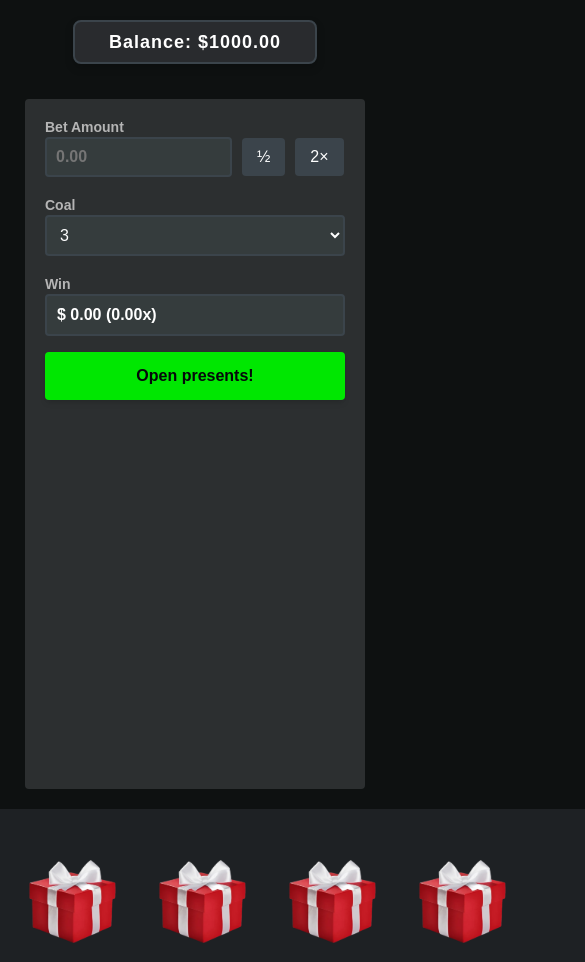
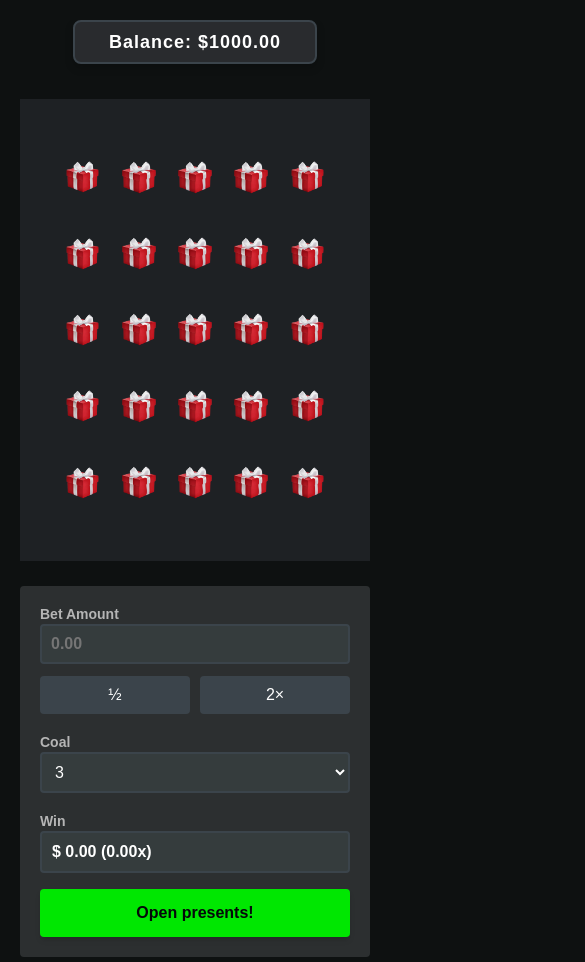
Before and after one commit to staten-island-tech/create-task-EmersonYang3, a website built with Vite: page APP/index.html in a window 390 px wide. Shown: the top 962 px of the page, 585 px wide, since content can reach past the window. Built offline with nearby package versions, Linux system fonts and the light colour scheme.

Commit message:
responsiveness + betadjuster fix

```diff
--- a/APP/index.html
+++ b/APP/index.html
@@ -28,8 +28,10 @@
             placeholder="0.00"
             value=""
           />
-          <button id="halve-bet">½</button>
-          <button id="double-bet">2×</button>
+          <div class="buttons-wrap">
+            <button id="halve-bet">½</button>
+            <button id="double-bet">2×</button>
+          </div>
         </div>
         <label for="Coal">Coal</label>
         <select id="Coal">
--- a/APP/src/styles/base.css
+++ b/APP/src/styles/base.css
@@ -8,13 +8,16 @@ html, body {
   justify-content: flex-start;
   align-items: center;
   margin-top: 10px;
+  overflow-x: hidden;
 }
 
 .main-container {
   display: flex;
   justify-content: center;
   align-items: flex-start;
-  width: 100%;
+  justify-self: center;
+  width: 100vw;
+  max-width: 1280px;
   padding: 20px;
   box-sizing: border-box;
   flex-direction: row;
@@ -22,7 +25,9 @@ html, body {
 
 @media (max-width: 768px) {
   .main-container {
-    flex-direction: column;
+    width: 100vw;
+    flex-direction: column-reverse;
+    gap: 25px;
     align-items: center;
   }
 }
--- a/APP/src/styles/betting-settings.css
+++ b/APP/src/styles/betting-settings.css
@@ -1,6 +1,5 @@
 .betting-settings {
-  width: 100%;
-  max-width: 300px;
+  width: 20%;
   height: 650px;
   background-color: #2c2f30;
   padding: 20px;
@@ -18,8 +17,7 @@ label {
   color: #b5b5b5;
 }
 
-
-#total-payout {;
+#total-payout {
   margin-top: 2px;
   border-radius: 4px;
   font-size: 16px;
@@ -27,7 +25,7 @@ label {
   border: 2px solid #3b444b;
   color: #fff;
   padding: 10px;
-  transition: border 0.15s cubic-bezier(0.4, 0, 0.2, 1)
+  transition: border 0.15s cubic-bezier(0.4, 0, 0.2, 1);
 }
 
 #total-payout:hover {
@@ -35,14 +33,14 @@ label {
 }
 
 .input-wrap {
+  width: 100%;
   display: flex;
-  align-items: center;
-  gap: 10px;
+  flex-direction: column;
+  gap: 2px;
   margin-bottom: 20px;
 }
 
 input[type="number"] {
-  width: 165px;
   padding: 9px;
   border: 2px solid #3b444b;
   border-radius: 4px;
@@ -50,10 +48,19 @@ input[type="number"] {
   color: #fff;
   font-size: 16px;
   font-weight: bold;
-  transition: border 0.15s cubic-bezier(0.4, 0, 0.2, 1)
+  transition: border 0.15s cubic-bezier(0.4, 0, 0.2, 1);
 }
 
-select {
+input[type="number"]:hover {
+  border: 2px solid #515c5f;
+}
+
+input[type="number"]:focus {
+  outline: none;
+  border: 2px solid #515c5f;
+}
+
+select{
   width: 100%;
   padding: 9px;
   margin-bottom: 20px;
@@ -62,16 +69,7 @@ select {
   background-color: #353c3d;
   color: #fff;
   font-size: 16px;
-  transition: border 0.15s cubic-bezier(0.4, 0, 0.2, 1)
-}
-
-input[type="number"]:hover{
-  border: 2px solid #515c5f;
-}
-
-input[type="number"]:focus{
-  outline: none;
-  border: 2px solid #515c5f;
+  transition: border 0.15s cubic-bezier(0.4, 0, 0.2, 1);
 }
 
 select:hover {
@@ -83,9 +81,20 @@ select:focus {
   border: 2px solid #515c5f;
 }
 
+.buttons-wrap {
+  display: flex;
+  gap: 10px;
+  margin-top: 10px;
+}
+
+#halve-bet, #double-bet {
+  width: 100%;
+}
+
 @media (max-width: 768px) {
   .betting-settings {
-    width: 90%;
+    width: calc(100vw - 80px);
+    height: auto;
     margin-bottom: 20px;
     border-radius: 4px;
   }
--- a/APP/src/styles/buttons.css
+++ b/APP/src/styles/buttons.css
@@ -1,9 +1,11 @@
 button {
+  width: 20%;
   padding: 13px 15px;
   border: none;
   border-radius: 4px;
   cursor: pointer;
   font-size: 16px;
+  text-align: center;
   transition: background-color 0.15s cubic-bezier(0.4, 0, 0.2, 1), transform 0.1s cubic-bezier(0.4, 0, 0.2, 1);
 }
 
@@ -51,3 +53,9 @@ button.disabled:active {
 .bet-button:active {
   transform: scale(0.95);
 }
+
+@media (max-width: 768px) {
+  button {
+    width: 30%;
+  }
+}
--- a/APP/src/styles/game-container.css
+++ b/APP/src/styles/game-container.css
@@ -1,39 +1,48 @@
+
 .game-container {
     display: flex;
     justify-content: center;
     align-items: center;
     background-color: rgb(30, 33, 36);
-    height: 650px;
-    width: 900px;
+    height: 50vh;
+    width: 100vh;
+    max-width: 900px;
+    min-height: 650px;
     padding: 20px;
 }
 
 .present-container {
     display: grid;
-    grid-template-columns: repeat(5, 100px);
-    grid-template-rows: repeat(5, 100px);
-    gap: 30px;
+    grid-template-columns: repeat(5, 1fr);
+    grid-template-rows: repeat(5, 1fr);
+    gap: 0.5vw;
     justify-self: center;
+    height: 90%;
+    width: 70%;
 }
 
 .present {
     border-radius: 10px;
-    width: 115px;
-    height: 115px;
+    justify-content: center;
+    justify-self: center;
+    width: 100%;
+    height: 100%;
+    max-width: 115px;
+    max-height: 115px;
     background: none;
     transition: transform 0.1s cubic-bezier(0.4, 0, 0.2, 1), background-color 0.15s cubic-bezier(0.4, 0, 0.2, 1);
-    background-size: 100%;
+    background-size: contain;
     background-position: center;
     background-repeat: no-repeat;
     background-image: url("../images/present.png");
 }
 
 .present:hover {
-    transform: translateY(-5px);
+    transform: scale(1.1);
 }
 
 .present:active {
-    transform: translateY(0px);
+    transform: scale(1);
 }
 
 @keyframes hide {
@@ -74,3 +83,20 @@
     transform: none;
     animation: none;
 }
+
+@media (max-width: 768px) {
+    .game-container {
+        min-height: auto;
+        width: calc(100% - 40px);
+    }
+
+    .present-container {
+        width: 90%;
+        height: 90%;
+    }
+
+    .present {
+        width: 80%;
+        height: 100%;
+    }
+}
```
Also changed, not shown: APP/src/styles/balance-style.css (line endings or trailing spaces).
